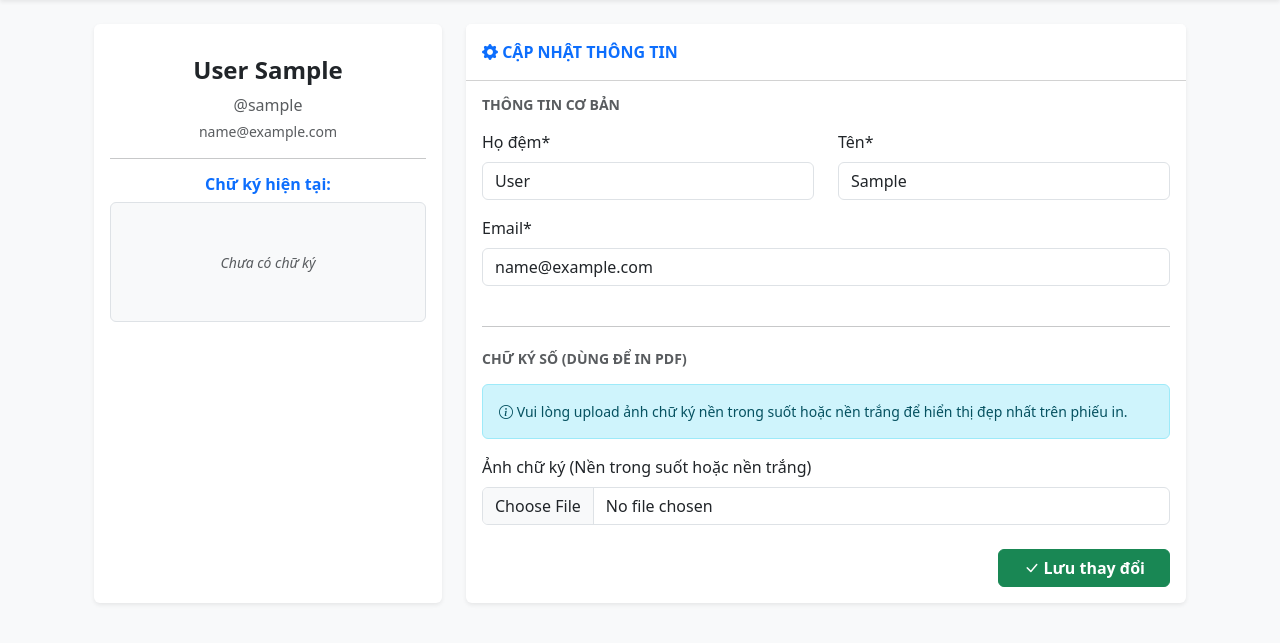
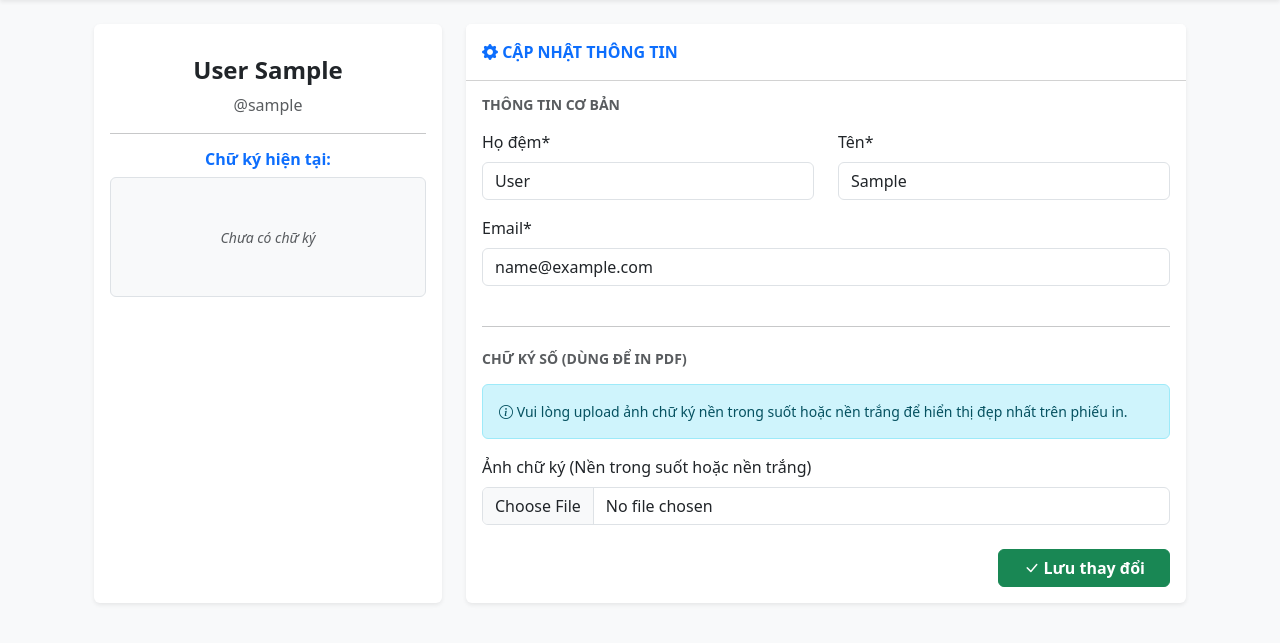
Before and after one commit to JauntyMonkey144/quanlykho, a Django app: page /profile/ in a window 1280 px wide. Shown: the part 58-701 px from the top of the page. Run offline with Django 5.2, Linux system fonts and the light colour scheme; the visitor is signed in with stand-in values (Sample User, id 1); some libraries are stand-ins or nearby versions.

Commit message:
Update profile.html

```diff
--- a/templates/warehouse/profile.html
+++ b/templates/warehouse/profile.html
@@ -14,7 +14,6 @@
                     </div>
                     <h4 class="fw-bold">{{ user.last_name }} {{ user.first_name }}</h4>
                     <p class="text-muted mb-1">@{{ user.username }}</p>
-                    <p class="text-muted small">{{ user.email }}</p>
 
                     <hr>
 
```
